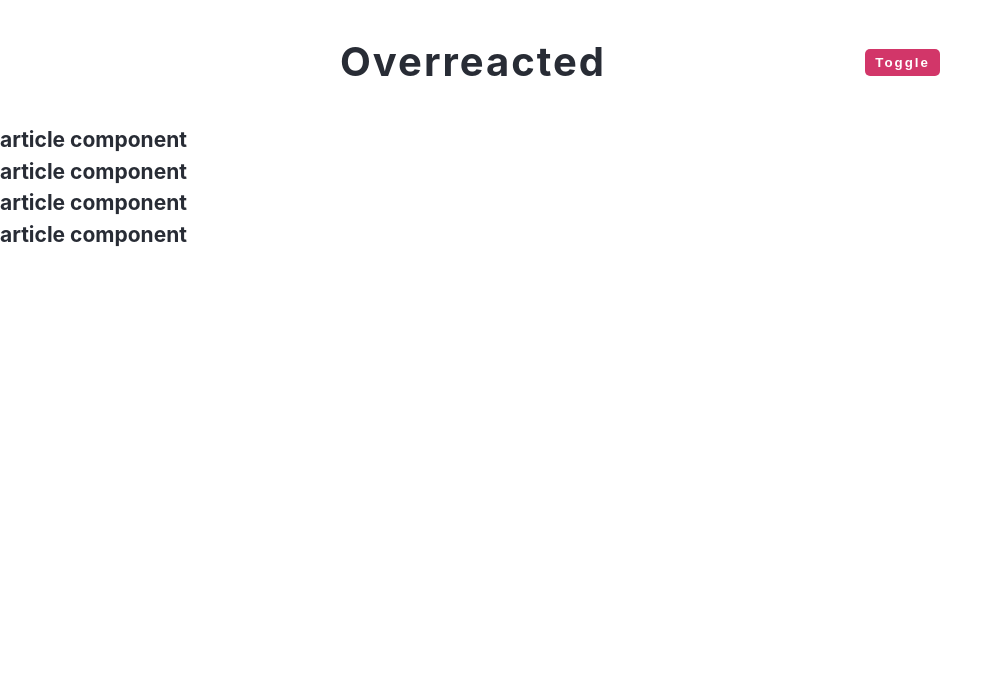
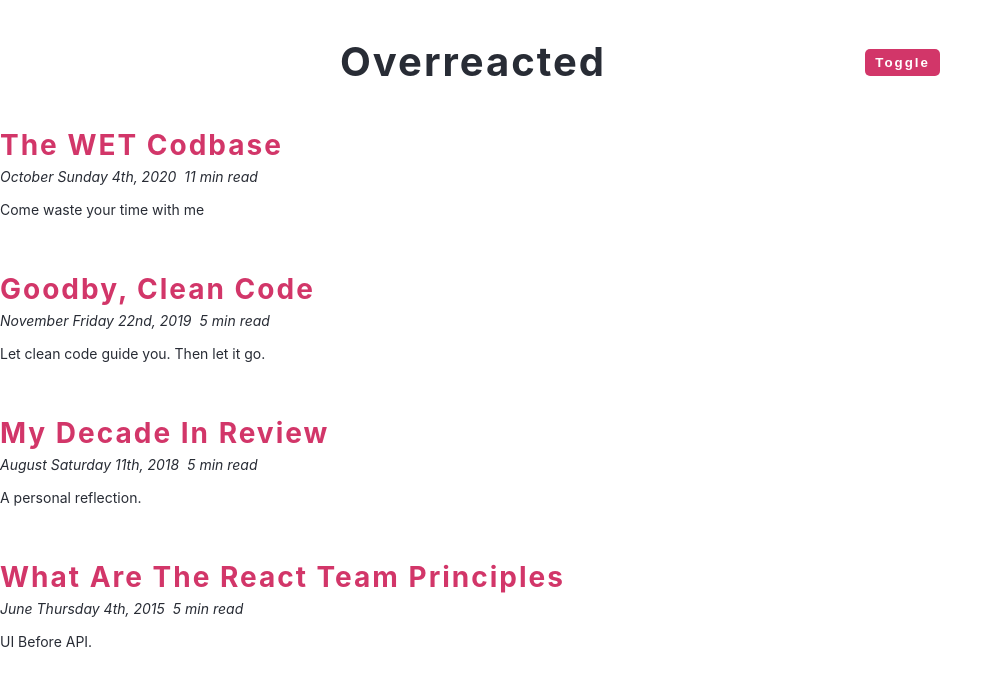
Before and after one commit to kotobuki562/darkmode-app, a React (Create React App) app: page / in a window 1280 px wide. Shown: the top 686 px of the page, without its empty margins (0-1003 px from the left). Built offline with nearby package versions, Linux system fonts and the light colour scheme.

Commit message:
moment/output

```diff
--- a/src/Article.js
+++ b/src/Article.js
@@ -1,7 +1,16 @@
-import React from 'react'
-import moment from 'moment'
-const Article = () => {
-  return <h2>article component</h2>
-}
+import React from "react";
+import moment from "moment";
+const Article = ({ title, snippet, date, length }) => {
+  return (
+    <article className="post">
+      <h2>{title}</h2>
+      <div className="post-info">
+        <span>{moment(date).format("MMMM dddd Do, YYYY")}</span>
+        <span>{length} min read</span>
+      </div>
+      <p>{snippet}</p>
+    </article>
+  );
+};
 
-export default Article
+export default Article;
```
Also changed, not shown: 1 other file (tests, documents, lock files or other folders).
